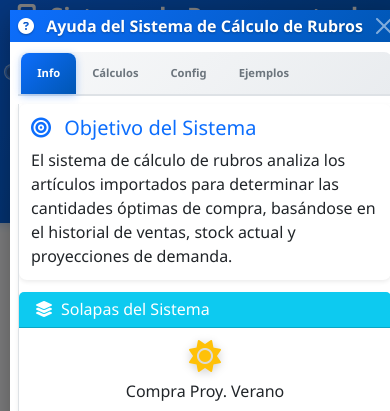
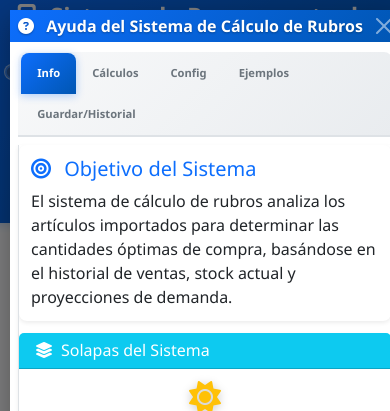
Before and after one commit to ProyectosXL/compras, a PHP site: page / in a window 390 px wide, after a click on "Ayuda". Shown: the top 411 px of the page. Run offline with PHP 8.4, Linux system fonts and the light colour scheme.

Commit message:
docs: Update help modal for new features
This commit updates the application's help documentation to include
details about the new "save budget" and "view history" features.

A new "Guardar/Historial" tab has been added to the help modal,
explaining how to use the save button and the new history search tab.

```diff
--- a/presupuestos/components/modal-ayuda.php
+++ b/presupuestos/components/modal-ayuda.php
@@ -38,6 +38,11 @@
                                 <i class="fas fa-chart-line me-1 d-none d-sm-inline"></i> Ejemplos
                             </button>
                         </li>
+                        <li class="nav-item" role="presentation">
+                            <button class="nav-link" id="historial-ayuda-tab" data-bs-toggle="tab" data-bs-target="#historial-ayuda" type="button" role="tab">
+                                <i class="fas fa-history me-1 d-none d-sm-inline"></i> Guardar/Historial
+                            </button>
+                        </li>
                     </ul>
 
                     <!-- Contenido de las tabs con altura controlada -->
@@ -53,6 +58,9 @@
 
                         <!-- Tab 4: Ejemplos -->
                         <?php include 'modal-ayuda/tab-ejemplos.php'; ?>
+
+                        <!-- Tab 5: Historial -->
+                        <?php include 'modal-ayuda/tab-historial.php'; ?>
                     </div>
                 </div>
             </div>
--- /dev/null
+++ b/presupuestos/components/modal-ayuda/tab-historial.php
@@ -0,0 +1,61 @@
+<div class="tab-pane fade" id="historial-ayuda" role="tabpanel">
+    <div class="row">
+        <div class="col-12">
+            <div class="card mb-3">
+                <div class="card-header bg-success text-white">
+                    <h6 class="mb-0"><i class="fas fa-save me-2"></i>Funcionalidad de Guardado y Historial</h6>
+                </div>
+                <div class="card-body">
+                    <p>
+                        El sistema ahora permite guardar "fotografías" de sus proyecciones de compra para consultarlas en el futuro. Esto es útil para comparar diferentes escenarios, archivar proyecciones al final de una temporada o compartir los resultados con otros equipos.
+                    </p>
+                </div>
+            </div>
+
+            <div class="card mb-3">
+                <div class="card-body">
+                    <h5 class="card-title text-primary">
+                        <i class="fas fa-save me-2"></i>
+                        ¿Cómo Guardar una Proyección?
+                    </h5>
+                    <ol>
+                        <li>Navegue a la solapa <strong>Compra Proy. Verano</strong> o <strong>Compra Proy. Invierno</strong>.</li>
+                        <li>Aplique los filtros de búsqueda, rubro o categoría que necesite para refinar su proyección.</li>
+                        <li>
+                            Haga clic en el botón <button class="btn btn-primary btn-sm disabled"><i class="fas fa-save me-1"></i> Guardar</button> que se encuentra en la esquina superior derecha.
+                        </li>
+                        <li>El sistema guardará únicamente las filas <strong>visibles</strong> en ese momento.</li>
+                        <li>Se generará un nombre automático para el presupuesto que incluye la fecha y hora local (ej: <code>Presupuesto_2025-09-02_10-30_verano</code>).</li>
+                        <li>Recibirá una notificación confirmando que el presupuesto ha sido guardado.</li>
+                    </ol>
+                </div>
+            </div>
+
+            <div class="card">
+                <div class="card-body">
+                    <h5 class="card-title text-info">
+                        <i class="fas fa-history me-2"></i>
+                        Consultar el Historial
+                    </h5>
+                    <p>
+                        Para ver los presupuestos que ha guardado, diríjase a la nueva solapa <strong>Historial Compras Proyectadas</strong>.
+                    </p>
+                    <div class="alert alert-warning">
+                        <i class="fas fa-info-circle me-2"></i>
+                        <strong>Nota Importante:</strong> La tabla de historial no carga datos automáticamente. Debe utilizar los filtros y hacer clic en "Buscar" para ver los resultados.
+                    </div>
+                    <h6>Filtros Disponibles:</h6>
+                    <ul class="list-group list-group-flush">
+                        <li class="list-group-item"><strong>Búsqueda Rápida:</strong> Busque por texto en las columnas de rubro o categoría.</li>
+                        <li class="list-group-item"><strong>Filtrar por Rubro/Categoría:</strong> Escriba el nombre exacto de un rubro o categoría para acotar los resultados.</li>
+                        <li class="list-group-item"><strong>Rango de Fechas:</strong> Seleccione una fecha de inicio y/o fin para ver los presupuestos guardados en ese período.</li>
+                    </ul>
+                    <p class="mt-3">
+                        Una vez que haya configurado sus filtros, presione el botón <button class="btn btn-primary btn-sm disabled"><i class="fas fa-search me-1"></i> Buscar</button> para cargar los datos en la tabla.
+                    </p>
+                </div>
+            </div>
+
+        </div>
+    </div>
+</div>
```
